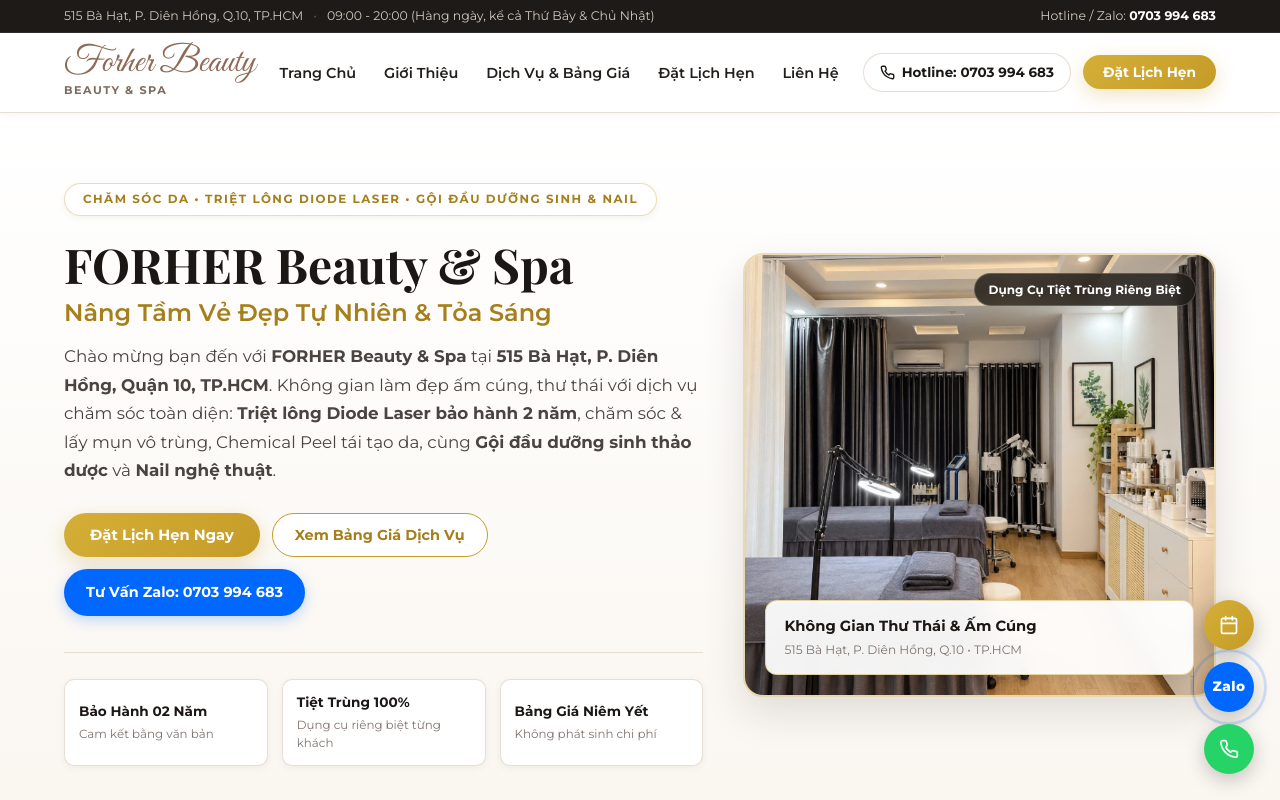
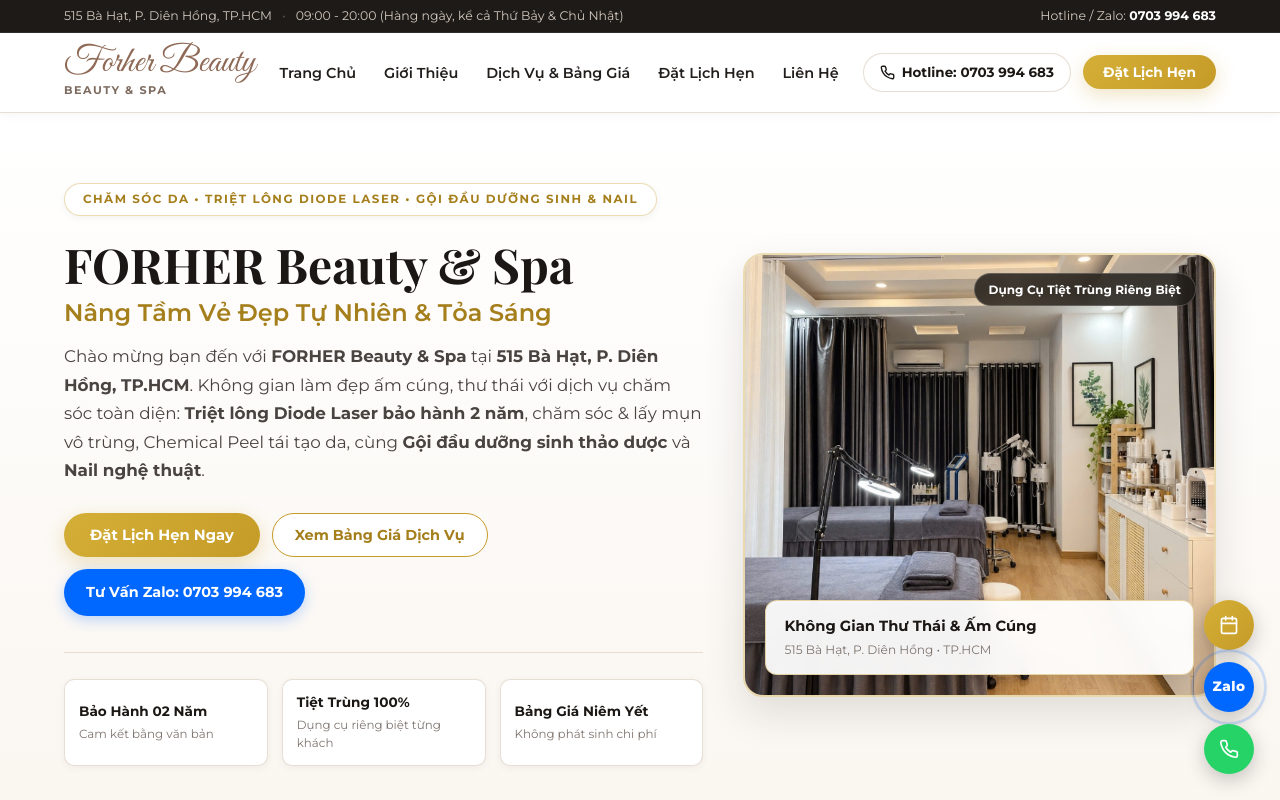
Before and after one commit to tandev253/forher-beauty-spa, a React (Vite) app: page / in a window 1280 px wide. Shown: the top 800 px of the page. Built offline with nearby package versions, Linux system fonts and the light colour scheme; the HTML template or start-up script is replaced by a standard one; a web font is replaced by a local one.

Commit message:
Update exact address: 515 Ba Hat, Phuong Dien Hong, TP. Ho Chi Minh

```diff
--- a/index.html
+++ b/index.html
@@ -4,8 +4,8 @@
   <meta charset="UTF-8">
   <meta name="viewport" content="width=device-width, initial-scale=1.0">
   <title>Forher Beauty & Spa | Bảng Giá Dịch Vụ Chính Thức</title>
-  <meta name="description" content="Bảng giá dịch vụ chính thức của Forher Beauty & Spa - 515 Bà Hạt, Phường Diên Hồng, Quận 10. Hotline: 0703 994 683. Triệt lông Diode Laser bảo hành 2 năm, Chăm sóc & trị mụn, Chemical Peel, Gội đầu dưỡng sinh & Three House Nails.">
-  <meta name="keywords" content="Forher Beauty, Forher Spa, 515 Bà Hạt Phường Diên Hồng, Three House Nails, Triệt lông bảo hành 2 năm, Nặn mụn an toàn, Chemical Peel, Gội đầu dưỡng sinh Quận 10">
+  <meta name="description" content="Bảng giá dịch vụ chính thức của Forher Beauty & Spa - 515 Bà Hạt, Phường Diên Hồng, TP. Hồ Chí Minh. Hotline: 0703 994 683. Triệt lông Diode Laser bảo hành 2 năm, Chăm sóc & trị mụn, Chemical Peel, Gội đầu dưỡng sinh & Three House Nails.">
+  <meta name="keywords" content="Forher Beauty, Forher Spa, 515 Bà Hạt, Phường Diên Hồng, Three House Nails, Triệt lông bảo hành 2 năm, Nặn mụn an toàn, Chemical Peel, Gội đầu dưỡng sinh">
 
   <!-- Google Fonts: Great Vibes (Cursive Logo), Montserrat & Playfair Display -->
   <link rel="preconnect" href="https://fonts.googleapis.com">
--- a/src/components/AboutSection.jsx
+++ b/src/components/AboutSection.jsx
@@ -12,7 +12,7 @@
     {
       id: 'storefront',
       title: 'Mặt Tiền FORHER Beauty & Spa',
-      desc: 'Tọa lạc tại mặt tiền 515 Bà Hạt, P. Diên Hồng, Quận 10. Điểm đến làm đẹp ấm cúng, sang trọng với trọn vẹn 3 tầng trải nghiệm thư giãn dành riêng cho bạn.',
+      desc: 'Tọa lạc tại mặt tiền 515 Bà Hạt, P. Diên Hồng, TP.HCM. Điểm đến làm đẹp ấm cúng, sang trọng với trọn vẹn 3 tầng trải nghiệm thư giãn dành riêng cho bạn.',
       image: forherStorefrontReal,
       tag: '515 BÀ HẠT, P. DIÊN HỒNG',
       btnText: 'Đặt lịch ghé spa →',
--- a/src/components/ContactSection.jsx
+++ b/src/components/ContactSection.jsx
@@ -7,10 +7,10 @@
       <div className="site-container">
         <div className="section-header-center">
           <span className="section-subtitle">THÔNG TIN ĐỊA CHỈ & LIÊN HỆ</span>
-          <h2 className="section-title">Ghé Thăm FORHER Beauty & Spa Tại Quận 10</h2>
+          <h2 className="section-title">Ghé Thăm FORHER Beauty & Spa</h2>
           <div className="section-divider-gold"></div>
           <p className="section-lead-text">
-            Cơ sở tọa lạc tại trung tâm Quận 10, thuận tiện di chuyển, có chỗ để xe máy & ô tô an ninh.
+            Cơ sở tọa lạc tại mặt tiền 515 Bà Hạt, Phường Diên Hồng, thuận tiện di chuyển, có chỗ để xe máy & ô tô an ninh.
           </p>
         </div>
 
@@ -24,7 +24,7 @@
                   <strong>{COMPANY_INFO.address}</strong>
                 </p>
                 <small className="contact-card-hint">
-                  (Gần ngã tư Ngô Quyền - Bà Hạt, thuận tiện từ Q.1, Q.3, Q.5, Q.11)
+                  (Gần ngã tư Ngô Quyền - Bà Hạt, thuận tiện di chuyển & đỗ xe)
                 </small>
               </div>
             </div>
--- a/src/components/Hero.jsx
+++ b/src/components/Hero.jsx
@@ -18,7 +18,7 @@
           </h1>
 
           <p className="hero-description">
-            Chào mừng bạn đến với <strong>FORHER Beauty & Spa</strong> tại <strong>515 Bà Hạt, P. Diên Hồng, Quận 10, TP.HCM</strong>.
+            Chào mừng bạn đến với <strong>FORHER Beauty & Spa</strong> tại <strong>515 Bà Hạt, P. Diên Hồng, TP.HCM</strong>.
             Không gian làm đẹp ấm cúng, thư thái với dịch vụ chăm sóc toàn diện: <strong>Triệt lông Diode Laser bảo hành 2 năm</strong>,
             chăm sóc & lấy mụn vô trùng, Chemical Peel tái tạo da, cùng <strong>Gội đầu dưỡng sinh thảo dược</strong> và <strong>Nail nghệ thuật</strong>.
           </p>
@@ -79,7 +79,7 @@
           <div className="hero-image-frame">
             <img
               src={forherSpaRoomReal}
-              alt="Không gian phòng thư giãn tại FORHER Beauty & Spa 515 Bà Hạt Quận 10"
+              alt="Không gian phòng thư giãn tại FORHER Beauty & Spa 515 Bà Hạt Phường Diên Hồng"
               className="hero-main-img"
               loading="eager"
             />
@@ -87,7 +87,7 @@
             <div className="hero-floating-badge">
               <div>
                 <strong>Không Gian Thư Thái & Ấm Cúng</strong>
-                <p>515 Bà Hạt, P. Diên Hồng, Q.10 • TP.HCM</p>
+                <p>515 Bà Hạt, P. Diên Hồng • TP.HCM</p>
               </div>
             </div>
 
--- a/src/data/servicesData.js
+++ b/src/data/servicesData.js
@@ -8,8 +8,8 @@
   brandTitle: 'Forher Beauty',
   brandSubtitle: 'Chăm Sóc Da • Triệt Lông • Dưỡng Sinh • Nail',
   tagline: 'Chăm Sóc Da, Triệt Lông Diode Laser, Gội Đầu Dưỡng Sinh & Nail',
-  address: '515 Bà Hạt, Phường Diên Hồng, Quận 10, TP. Hồ Chí Minh',
-  addressShort: '515 Bà Hạt, P. Diên Hồng, Q.10, TP.HCM',
+  address: '515 Bà Hạt, Phường Diên Hồng, TP. Hồ Chí Minh',
+  addressShort: '515 Bà Hạt, P. Diên Hồng, TP.HCM',
   phone: '0703 994 683',
   phoneClean: '0703994683',
   email: 'contact@forherbeauty.vn',
```
